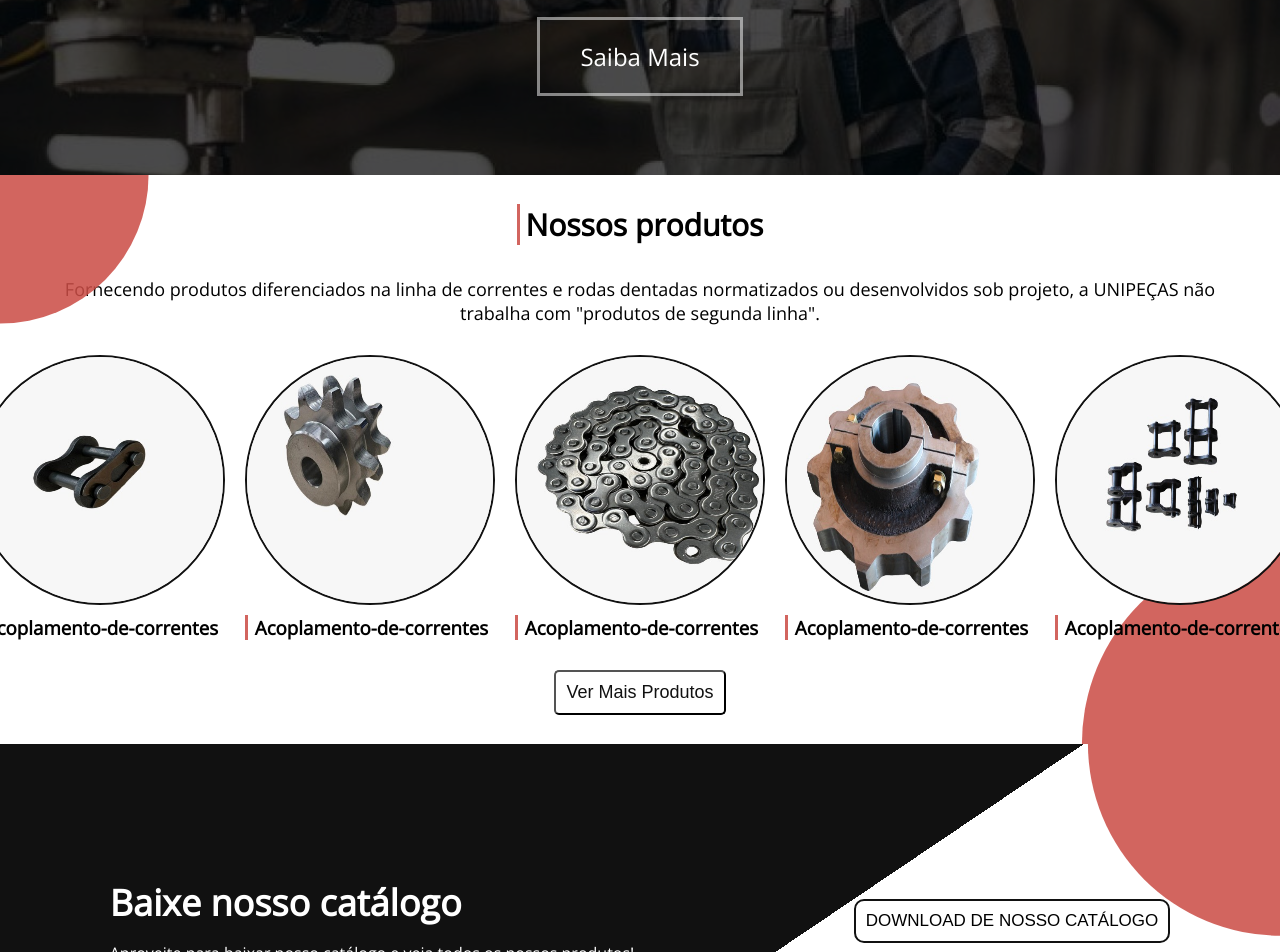
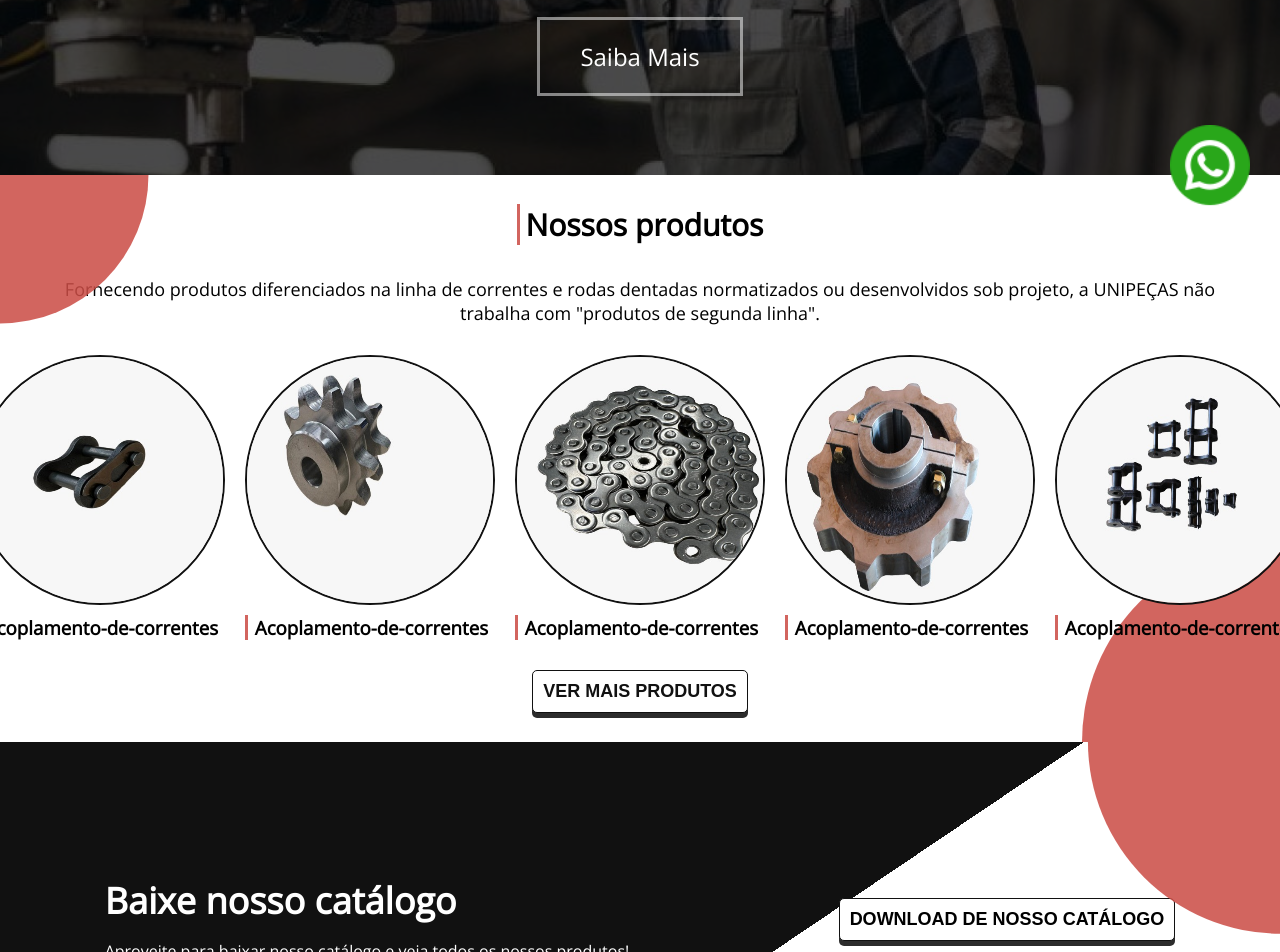
Before and after one commit to MatheusProtti/unipecas, a Next.js app: page / in a window 1280 px wide. Shown: the part 560-1512 px from the top of the page. Built offline with nearby package versions, Linux system fonts and the light colour scheme.

Commit message:
Novas implementações

```diff
--- a/src/Components/Header/header.css
+++ b/src/Components/Header/header.css
@@ -62,12 +62,12 @@
     width: 100%;
 }
 
-.menu{
+#menu{
     cursor: pointer;
     display: none;
 }
 
-.menu .bar{
+#menu .bar{
     display: block;
     width: 28px;
     height: 3px;
@@ -100,31 +100,39 @@
 }
 
 @media screen and (max-width: 785px){
-    .menu{
+    #menu{
         display: block;
         padding-right: 20px;
     }
-    /* .menu.ativo .bar:nth-child(1){
+    #menu.ativo .bar:nth-child(1){
         transform: translateY(8px) rotate(45deg);
     }
-    .menu.ativo .bar:nth-child(2){
+    #menu.ativo .bar:nth-child(2){
         opacity: 0;
     }
-    .menu.ativo .bar:nth-child(3){
+    #menu.ativo .bar:nth-child(3){
         transform: translateY(-8px) rotate(-45deg);
-    } */
-    .navHeader ul{
+    }
+    #navMenu{
         position: fixed;
         right: -100%;
-        top: 70px;
+        top: 6.25rem;
         width: 100%;
-        height: 100%;
+        height: 70%;
         flex-direction: column;
+        justify-content: center;
+        text-align: center;
         background-color: #FFF;
-        gap: -10px;
+        /* gap: -10px; */
         transition: 0.3s;
+        border-top: 1px solid #111;
+    }
+    #navMenu.ativo{
+        right: 0;
     }
     .navHeader ul li{
         margin: 16px 0;
+        font-size: 1.6rem;
+        font-weight: 600;
     }
 }
--- a/src/Components/Header/index.js
+++ b/src/Components/Header/index.js
@@ -2,19 +2,15 @@
 import './header.css'
 import Link from "next/link";
 import { BiEnvelope, BiPhone, BiTimeFive } from "react-icons/bi";
-// import { useState, useEffect } from 'react';
+import { useState } from 'react';
 
 
 function Header() {
-  // const [menu, setMenu] = useState(document.querySelector('.menu'));
-  // const [navMenu, setNavMenu] = useState(document.querySelector('.navMenu'));
+  const [isActive, setIsActive] = useState(false);
 
-
-  // menu.addEventListener('click', () => {
-  //   menu.classList.toggle('ativo');
-  //   navMenu.classList.toggle('ativo');
-  // })
-
+  const handleClick = (e) => {
+    setIsActive(current => !current);
+  };
 
   return(
     <div className="conteudoHeader">
@@ -36,13 +32,13 @@ function Header() {
 
       <div className="navHeader">
         <a href='/'><img src={"./logoUnipecas.png"} alt="logo"/></a>
-          <ul className='navMenu'>
+          <ul id='navMenu' className={isActive ? 'ativo' : ''}>
             <li><Link href='/'>Início</Link></li>
             <li><Link href='/sobre-nos'>Sobre Nós</Link></li>
             <li><Link href='/produtos'>Produtos</Link></li>
             <li><Link href='/contato'>Contato</Link></li>
           </ul>
-          <div className='menu'>
+          <div id='menu' onClick={handleClick}>
             <span className='bar'></span>
             <span className='bar'></span>
             <span className='bar'></span>
--- /dev/null
+++ b/src/Components/WhatsApp/index.js
@@ -0,0 +1,13 @@
+function Whats() {
+
+
+  return(
+    <div className="whats">
+        <a href=' https://wa.me/5551996705126' target="_blank">
+          <img src='whatsapp.png' width="80px" alt='Fale conosco pelo WhatsApp'/>
+        </a>
+    </div>
+  )
+}
+
+export default Whats;
--- a/src/app/contato/page.js
+++ b/src/app/contato/page.js
@@ -43,6 +43,7 @@ function Contato() {
                         aria-required="true"
                         aria-invalid="false"
                         placeholder="Mensagem"
+
                       />
                     </span>
                     <span>
--- a/src/app/globals.css
+++ b/src/app/globals.css
@@ -34,3 +34,18 @@ a {
   color: inherit;
   text-decoration: none;
 }
+
+.whats{
+  position: fixed;
+  bottom: 30px;
+  right: 30px;
+  z-index: 9999;
+}
+
+@media screen and (max-width: 785px) {
+  .whats{
+    position: fixed;
+    bottom: 10px;
+    right: 10px;
+  }
+}
--- a/src/app/layout.js
+++ b/src/app/layout.js
@@ -1,5 +1,6 @@
 import Footer from '@/Components/Footer'
 import Header from '@/Components/Header'
+import Whats from '@/Components/WhatsApp'
 import './globals.css'
 
 export default function RootLayout({ children }) {
@@ -14,6 +15,7 @@ export default function RootLayout({ children }) {
         <Header />
         {children}
         <Footer />
+        <Whats />
         </body>
     </html>
   )
--- a/src/app/page.css
+++ b/src/app/page.css
@@ -3,6 +3,7 @@
   background-color: rgba(0,0,0,0.7);
   background-blend-mode: overlay;
   background-size: cover;
+  background-position-y: 100%;
   height: 600px;
   display: flex;
   flex-direction: column;
@@ -22,10 +23,7 @@
   color: #FFF;
   font-size: 27px;
 }
-/* .infoSlide p {
-  color: #FFF;
-  font-size: 22px;
-} */
+
 .botaoSaibaMais {
   font-size: 22px;
   padding: 10px;
@@ -74,23 +72,19 @@
 
 .infoSectionProdutos h2 {
   padding-left: 6px;
-  /* padding-top: 10px; */
   font-size: 30px;
-  /* text-align: center; */
   border-left: 3px solid #cb4d46dc;
 }
 
 .infoSectionProdutos p {
   padding-top: 2rem;
   font-size: 18px;
-  /* border-bottom: 1px solid #111; */
   text-align: center;
 }
 
 .SectionProdutosPaginaHome {
   display: flex;
   flex-direction: column;
-  /* justify-content: center; */
 }
 
 .produtos {
@@ -107,12 +101,41 @@
 }
 
 .botaoVerMaisProdutos{
+  display: inline-block;
   font-size: 18px;
   padding: 10px;
+  text-align: center;
+  text-decoration: none;
+  outline: none;
   background-color: #FFF;
   border-radius: 5px;
   cursor: pointer;
+  /* border: none; */
+  /* box-shadow: 0 9px #999; */
+  border: 1px solid #111;
+  text-transform: uppercase;
+  font-weight:700;
 }
+
+.botaoVerMaisProdutos:focus, .botaoVerMaisProdutos::-moz-focus-inner{
+  outline:none;
+  border:none;
+}
+.btn{
+  background:rgb(255, 255, 255);
+  /* color:#fff; */
+  box-shadow:0 5px 0 #2c2c2c;
+}
+.btn:hover{
+  background:#FFF;
+  box-shadow:0 8px 0 #2c2c2c;
+}
+.btn:active{
+  position:relative;
+  top:5px;
+  box-shadow:none;
+}
+
 .botaoVerMaisProdutos a {
   color: #111;
   text-decoration: none;
@@ -123,20 +146,12 @@
 .secaoBaixarCatalogo {
   position: relative;
   background-color: #111;
-  /* background: linear-gradient(146deg, rgba(17,17,17,1) 67%, rgba(255,255,255,1) 43%); */
   background: linear-gradient(146deg, rgba(17,17,17,1) 60%, rgba(255,255,255,1) 40%);
-  /* background: linear-gradient(146deg, rgba(0,0,0,1) 50%, rgba(255,241,150,1) 50%); */
-  /* background: linear-gradient(146deg, rgba(255,241,150,1) 50%, rgba(0,0,0,1) 50%); */
-  /* background: linear-gradient(146deg, rgb(255, 255, 255) 50%, rgba(0,0,0,1) 50%); */
-  /* color: #cb4d46dc; */
-  /* color: #C24304; */
-  /* color: #111; */
   color: #FFF;
   height: 355px;
   display: flex;
   align-items: center;
   justify-content: space-around;
-  /* border: 1px solid #111; */
 }
 .circuloTres{
   position: absolute;
@@ -162,14 +177,32 @@
   padding-bottom: 0.938rem;
 }
 
-.botaoCatalogo {
-  font-size: 17px;
-  font-weight: 400px;
-  border: 2px solid #111;
-  padding: 10px;
-  background-color: #FFF;
-  border-radius: 10px;
+.container {
+  width: 10rem;
+	display: flex;
+	align-items: center;
+  justify-content: center;
+}
+.animated-word {
+	/* letter-spacing: 0.4em; */
+	font-weight: 500;
+	font-size: 1.5rem;
+	text-align: center;
+	color: #FFF;
   cursor: pointer;
+  max-width: 600px;
+  width: 100%;
+  outline: 3px solid;
+  outline-color: rgba(255, 255, 255, 0.5);
+  outline-offset: 20px;
+
+  transition: all 600ms cubic-bezier(0.2, 0, 0, 0.8);
+}
+
+.animated-word:hover {
+	color: rgba(255, 255, 255, 0.7);
+  outline-color: rgba(71, 126, 232, 0);
+  outline-offset: 300px;
 }
 /* acaba secao */
 
@@ -225,35 +258,4 @@
     z-index: 2;
     font-weight: 5600;
   }
-
 }
-
-.container {
-	/* height: 100%; */
-  width: 10rem;
-	display: flex;
-	align-items: center;
-  justify-content: center;
-}
-.animated-word {
-	/* font-family: Helvetica; */
-	/* letter-spacing: 0.4em; */
-	font-weight: 500;
-	font-size: 1.5rem;
-	text-align: center;
-	color: #FFF;
-  cursor: pointer;
-  max-width: 600px;
-  width: 100%;
-  outline: 3px solid;
-  outline-color: rgba(255, 255, 255, 0.5);
-  outline-offset: 20px;
-
-  transition: all 600ms cubic-bezier(0.2, 0, 0, 0.8);
-}
-
-.animated-word:hover {
-	color: rgba(255, 255, 255, 0.7);
-  outline-color: rgba(71, 126, 232, 0);
-  outline-offset: 300px;
-}
--- a/src/app/page.js
+++ b/src/app/page.js
@@ -52,7 +52,7 @@ function Home() {
                   />
                 </div>
                 <div className="botaoParaPaginaProdutos">
-                  <button className="botaoVerMaisProdutos"><Link href='/produtos'>Ver Mais Produtos</Link></button>
+                  <button className="botaoVerMaisProdutos btn"><Link href='/produtos'>Ver Mais Produtos</Link></button>
                 </div>
               </div>
             </section>
@@ -64,7 +64,9 @@ function Home() {
                 <h3>Baixe nosso catálogo</h3>
                 <p>Aproveite para baixar nosso catálogo e veja todos os nossos produtos!</p>
               </div>
-              <button className="botaoCatalogo">DOWNLOAD DE NOSSO CATÁLOGO</button>
+              <div className="botaoParaPaginaProdutos">
+                <button className="botaoVerMaisProdutos btn">DOWNLOAD DE NOSSO CATÁLOGO</button>
+              </div>
             </section>
         </div>
     )
--- a/src/app/sobre-nos/page.js
+++ b/src/app/sobre-nos/page.js
@@ -34,7 +34,7 @@ function SobreNos() {
               <br/>
               <p>Para qualquer projeto que você precisar teremos uma solução especialmente desenvolvida para seu negócio.</p>
               <br/>
-              <p>O sistema Corrente/Roda Dentada se constitui no principal meio utilizado na indústria para transmitir potência e movimentar mecanismos onde se requer deslocamento positivo, relação de transmissão precisa e posicionamento perfeito. A seguir enumeramos as principais vantagens que fazem com que este sistema seja preferido em todos os setores industriais..</p>
+              <p>O sistema Corrente/Roda Dentada se constitui no principal meio utilizado na indústria para transmitir potência e movimentar mecanismos onde se requer deslocamento positivo, relação de transmissão precisa e posicionamento perfeito.</p>
             </div>
           </div>
         </div>
```
Also changed, not shown: src/app/contato/contato.css (+11 -1 lines), src/app/sobre-nos/sobrenos.css (+5 -7 lines), public/whatsapp.png (added).
